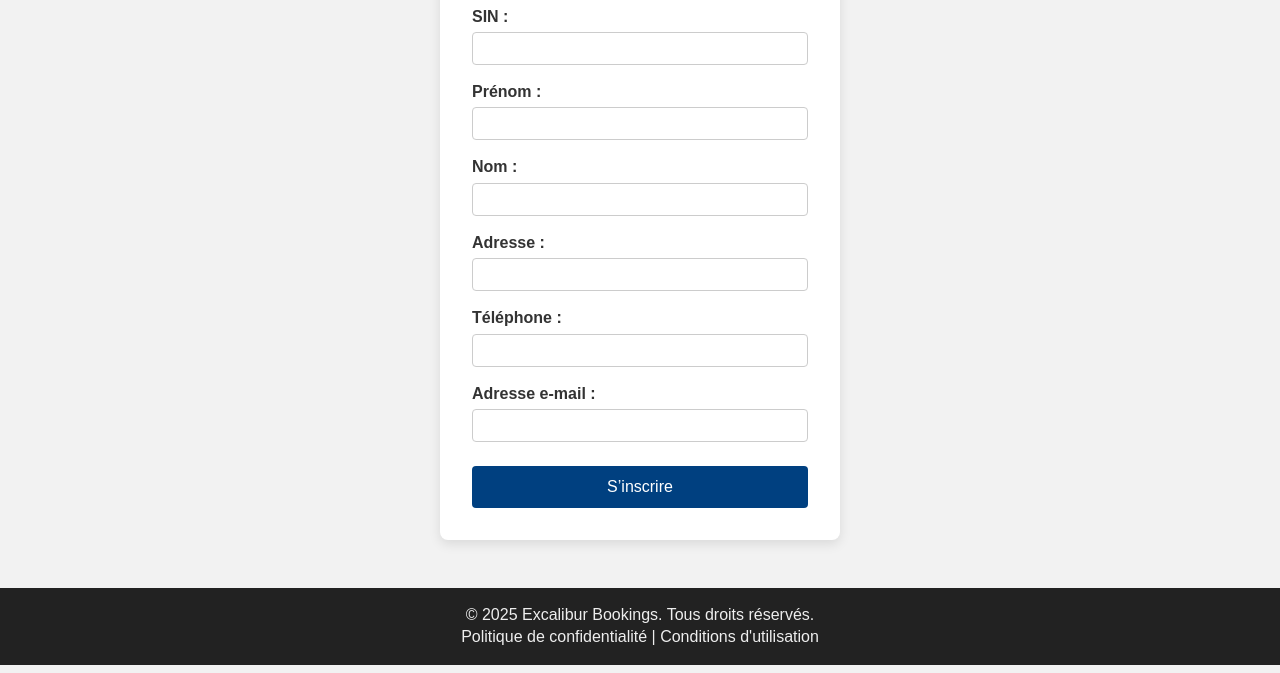
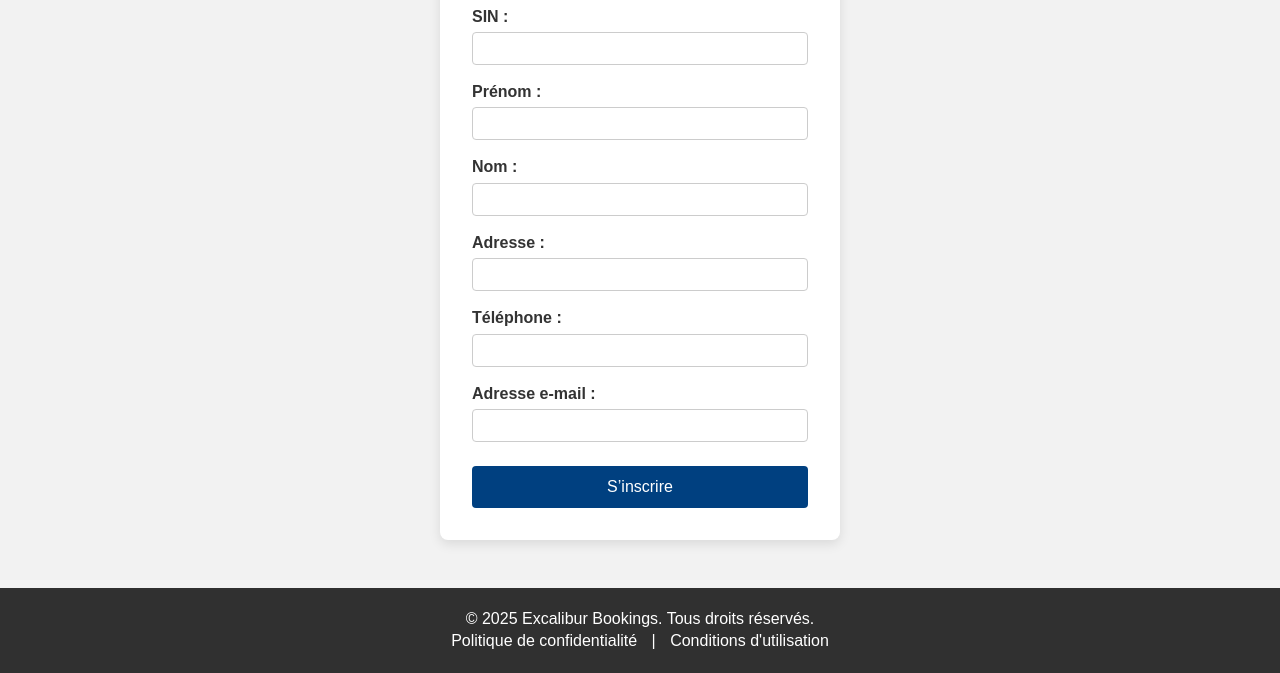
Before and after one commit to ARelaxedScholar/DatabaseSQL-Project, a plain HTML site: page UI/register.html in a window 1280 px wide. Shown: the part 185-858 px from the top of the page. Drawn offline with Linux system fonts and the light colour scheme.

Commit message:
Footer_good

```diff
--- a/UI/chaineA.css
+++ b/UI/chaineA.css
@@ -173,17 +173,20 @@ p {
 }
 
 
-
 footer {
+    background-color: rgba(0, 0, 0, 0.8);
+    padding: 20px 0;
+    color: white;
     text-align: center;
-    padding: 20px;
-    background: #222;
-    color: white;
-    margin-top: 40px;
-    width: 100%;
-    position: center;
 }
 
-.foottext {
-    display: inline-block;
+footer a {
+    color: white;
+    text-decoration: none;
+    font-size: 1em;
+    margin: 0 10px;
 }
+
+footer a:hover {
+    color: #ff9900;
+}
--- a/UI/hotels.css
+++ b/UI/hotels.css
@@ -122,17 +122,19 @@ main {
 }
 
 footer {
+    background-color: rgba(0, 0, 0, 0.8);
+    padding: 20px 0;
+    color: white;
     text-align: center;
-    padding: 20px;
-    background: #222;
-    color: white;
-    margin-top: 40px;
-    width: 100%;
-    position: center;
-    /* left: 0; */
 }
 
+footer a {
+    color: white;
+    text-decoration: none;
+    font-size: 1em;
+    margin: 0 10px;
+}
 
-.foottext {
-    display: inline-block;
+footer a:hover {
+    color: #ff9900;
 }
--- a/UI/register.css
+++ b/UI/register.css
@@ -92,18 +92,20 @@
     background-color: #003060;
   }
 
-  /* --- Footer --- */
-  .foottext {
+  footer {
+    background-color: rgba(0, 0, 0, 0.8);
+    padding: 20px 0;
+    color: white;
     text-align: center;
-    padding: 1rem;
-    background: #222;
-    color: #eee;
-  }
-  .foottext a {
-    color: #eee;
+}
+
+footer a {
+    color: white;
     text-decoration: none;
-    margin: 0 0.5rem;
-  }
-  .foottext a:hover {
-    text-decoration: underline;
-  }
+    font-size: 1em;
+    margin: 0 10px;
+}
+
+footer a:hover {
+    color: #ff9900;
+}
--- a/UI/register.html
+++ b/UI/register.html
@@ -50,8 +50,10 @@
 
   <footer>
     <div class="foottext">
-      <p>&copy; 2025 Excalibur Bookings. Tous droits réservés.</p>
-      <p>Politique de confidentialité | Conditions d'utilisation</p>
+        <div class="foottext">
+          <p>&copy; 2025 Excalibur Bookings. Tous droits réservés.</p>
+          <p><a href="privacy.html">Politique de confidentialité</a> | <a href="terms.html">Conditions d'utilisation</a></p>
+        </div>
       </p>
     </div>
   </footer>
--- a/UI/welcome.css
+++ b/UI/welcome.css
@@ -122,16 +122,19 @@ h1 {
 }
 
 footer {
+    background-color: rgba(0, 0, 0, 0.8);
+    padding: 20px 0;
+    color: white;
     text-align: center;
-    padding: 20px;
-    background: #222;
-    color: white;
-    margin-top: 40px;
-    width: 100%;
-    position: center;
-    /* left: 0; */
 }
 
-.foottext {
-    display: inline-block;
+footer a {
+    color: white;
+    text-decoration: none;
+    font-size: 1em;
+    margin: 0 10px;
 }
+
+footer a:hover {
+    color: #ff9900;
+}
```
Also changed, not shown: UI/booking.html (+2 -2 lines), UI/chaineA.html (+1 -1 lines), UI/chaineB.html (+1 -1 lines), UI/chaineC.html (+1 -1 lines), UI/chaineE.html (+1 -1 lines), UI/contact.html (+1 -1 lines), UI/hotels.html (+1 -1 lines), UI/welcome.html (+1 -1 lines).
